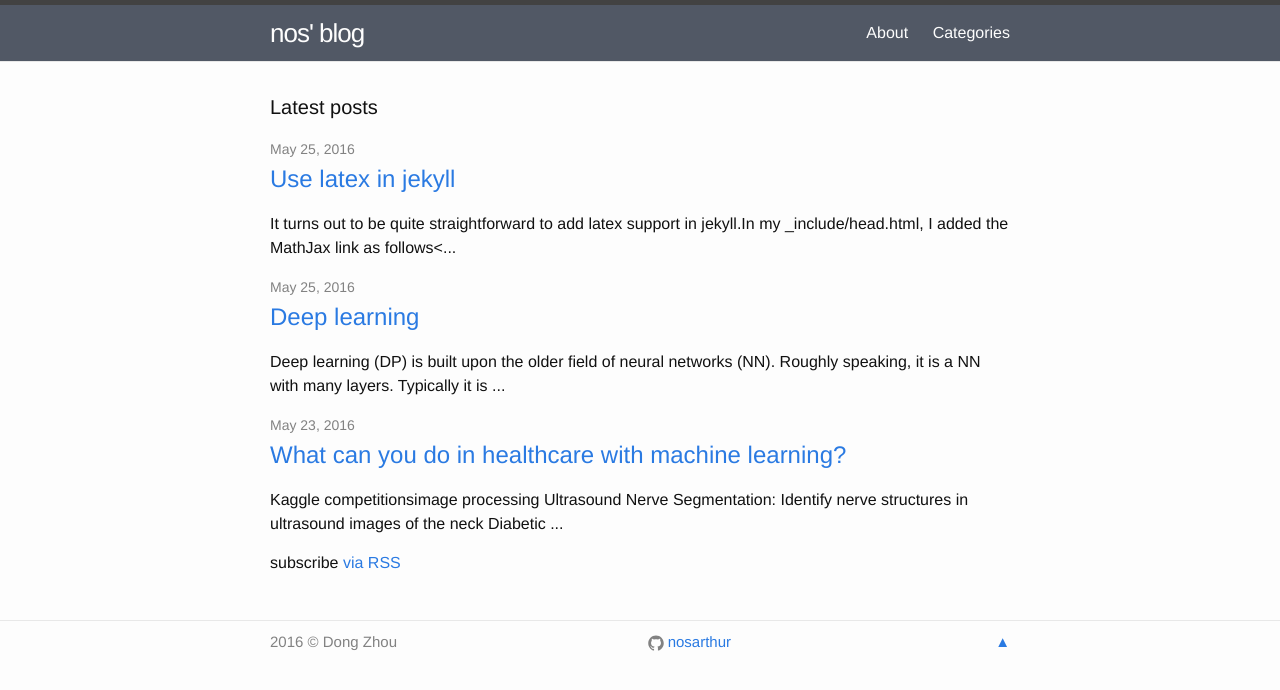
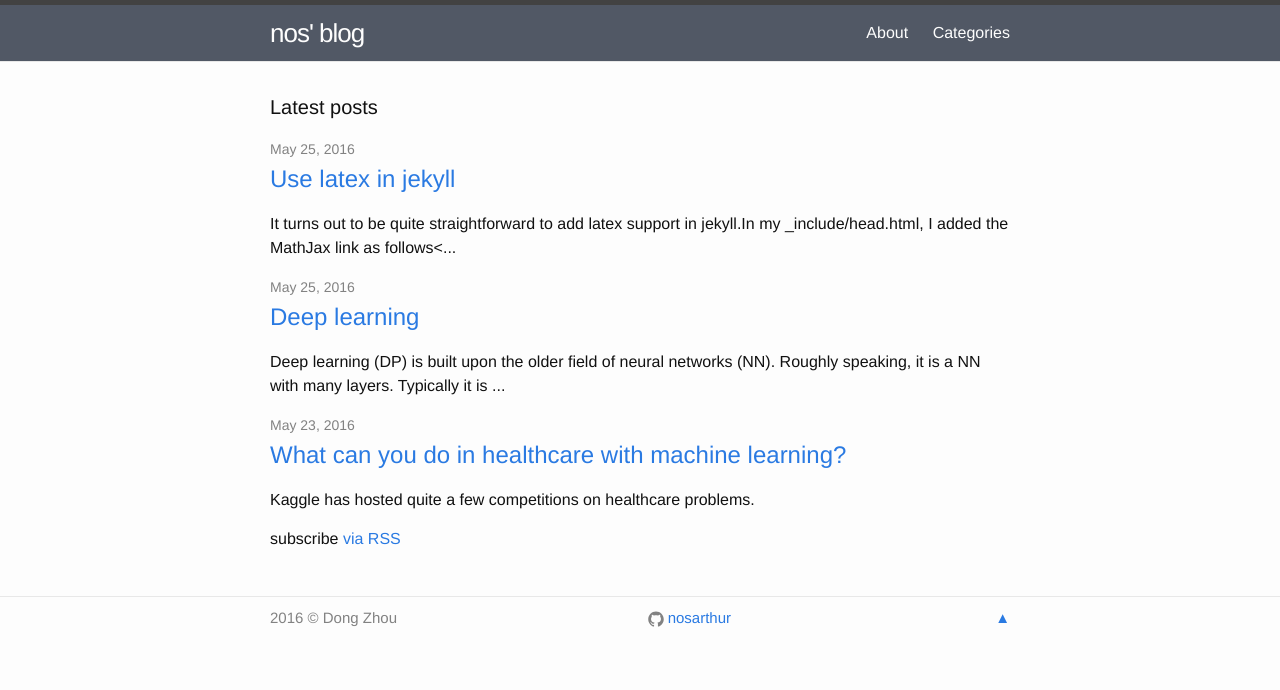
Before and after one commit to nosarthur/nosarthur.github.io, a Jekyll site: the page built from index.html, in a window 1280 px wide. Shown: the top 690 px of the page. Built offline with Jekyll 4.4.1, drawn with Linux system fonts in a browser that asks for light colours.

Commit message:
new post

```diff
--- a/_posts/2016-05-22-healthcare-machine-learning.md
+++ b/_posts/2016-05-22-healthcare-machine-learning.md
@@ -4,6 +4,7 @@ title:  What can you do in healthcare with machine learning?
 date:   2016-05-22 23:43:08 -0400
 categories: [machine learning]
 comments: true
+description: Kaggle has hosted quite a few competitions on healthcare problems.
 tags: [healthcare, machine learning]
 ---
 ## Kaggle competitions
```
Also changed, not shown: _posts/2016-05-14-ckc00.md (renamed from _drafts/2016-05-14-ckc00.md).
